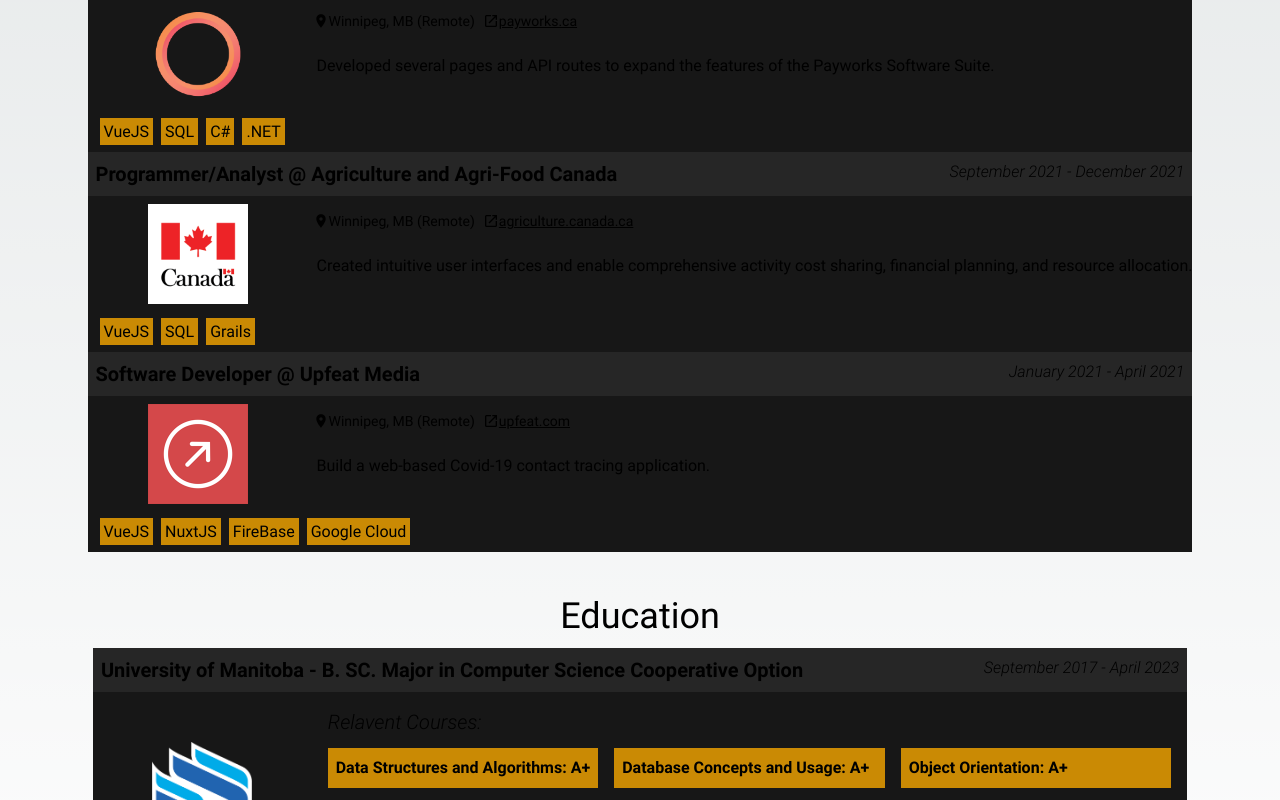
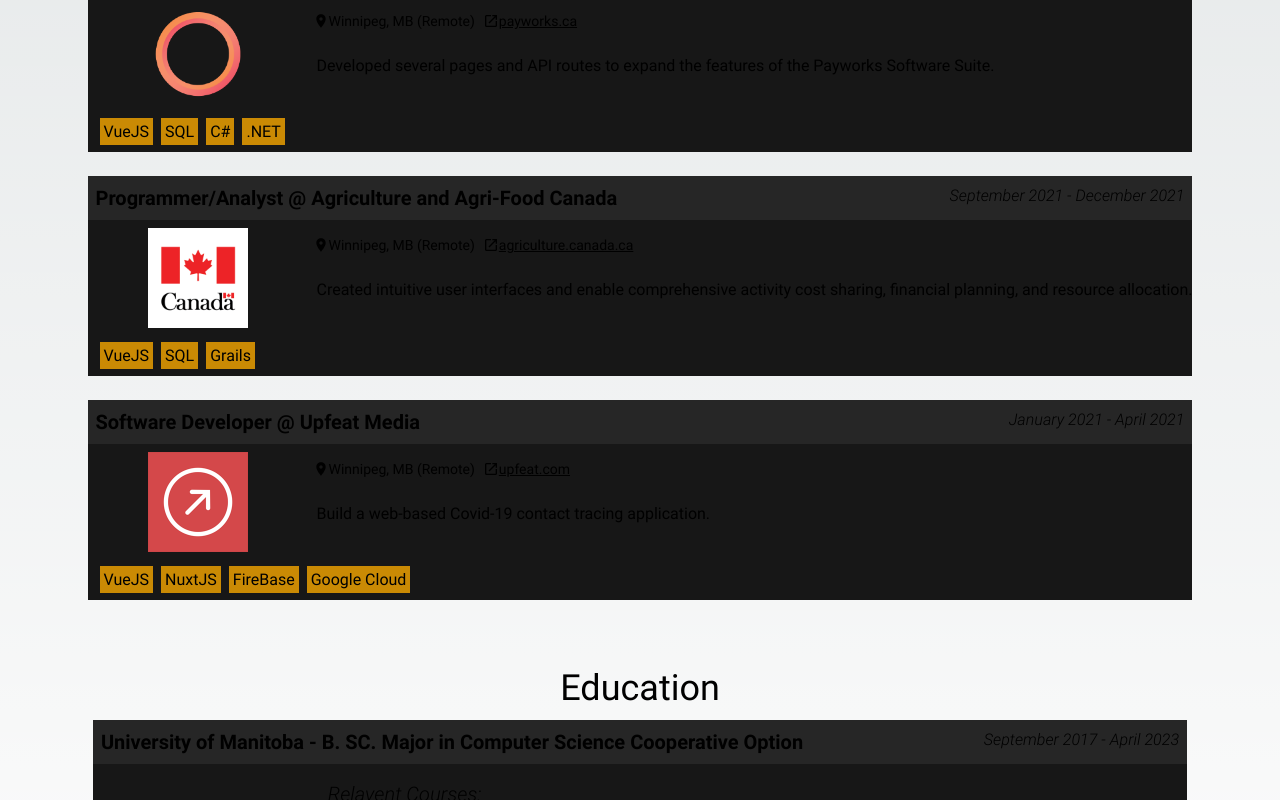
Before and after one commit to JoshDaigleDev/website-frontend, a Next.js app: page / in a window 1280 px wide. Shown: the part 992-1792 px from the top of the page. Built offline with nearby package versions, Linux system fonts and the light colour scheme.

Commit message:
margin between experience

```diff
--- a/src/components/ExperienceExample.tsx
+++ b/src/components/ExperienceExample.tsx
@@ -28,7 +28,7 @@ interface ExperienceExampleProps {
 
 export default function ExperienceExample(props: ExperienceExampleProps) {
   return (
-    <div className="grid bg-neutral-900 min-w-full">
+    <div className="grid bg-neutral-900 min-w-full mb-6">
       <div className={`${boldFont.className} flex justify-between space-x-5  bg-neutral-800  p-2 text-lg lg:text-xl`}>
         <span>{props.title} @ {props.company}</span>
         <span className={`${italFont.className} text-sm lg:text-base items-center`}>{props.dateFrom} - {props.dateTo}</span>
```
